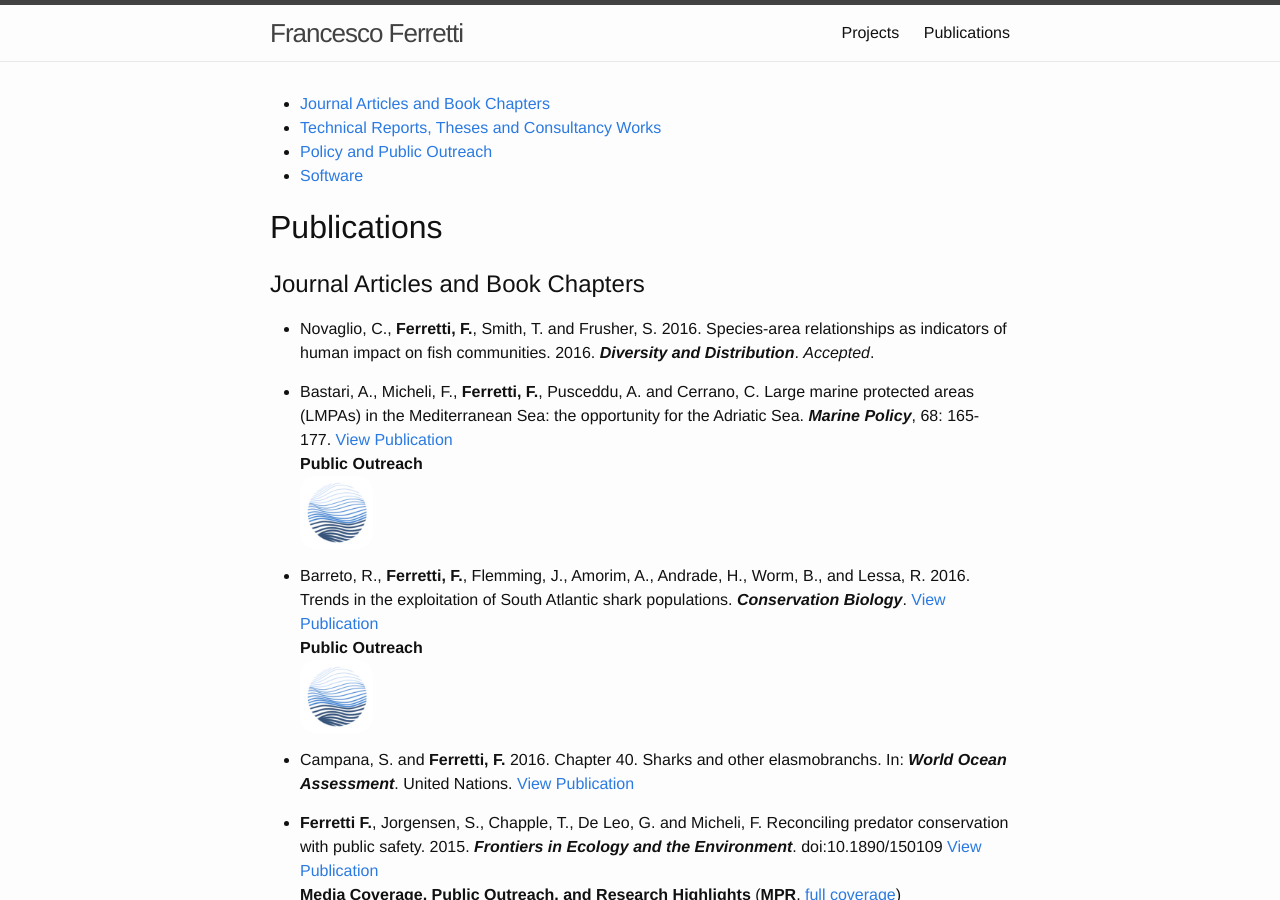
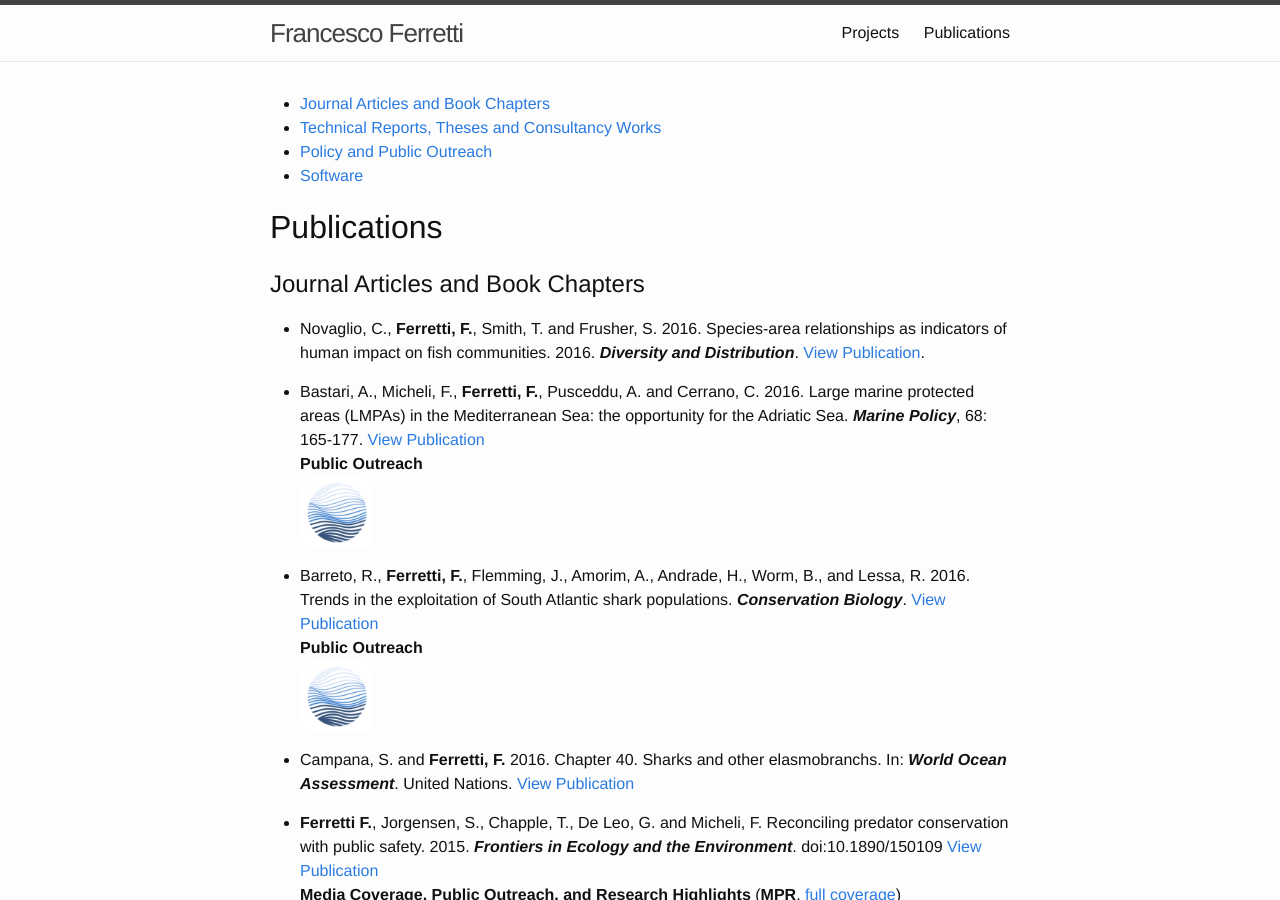
Before and after one commit to ferrettigs/ferrettigs.github.io, a Jekyll site: the page built from 03-Publications.md, in a window 1280 px wide and 900 px high. Built offline with Jekyll 4.4.1, drawn with Linux system fonts in a browser that asks for light colours; comment, search, counter and statistics services are not loaded.

```diff
--- a/03-Publications.md
+++ b/03-Publications.md
@@ -23,9 +23,9 @@ Publications
 
 Journal Articles and Book Chapters
 ----------------------------------
-- Novaglio, C., **Ferretti, F.**, Smith, T. and Frusher, S. 2016. Species-area relationships as indicators of human impact on fish communities. 2016. __*Diversity and Distribution*__. *Accepted*.
+- Novaglio, C., **Ferretti, F.**, Smith, T. and Frusher, S. 2016. Species-area relationships as indicators of human impact on fish communities. 2016. __*Diversity and Distribution*__. [View Publication](http://onlinelibrary.wiley.com/doi/10.1111/ddi.12482/full).
 
-- Bastari, A., Micheli, F., **Ferretti, F.**, Pusceddu, A. and Cerrano, C. Large marine protected areas (LMPAs) in the Mediterranean Sea: the opportunity for the Adriatic Sea. __*Marine Policy*__, 68: 165-177. [View Publication](assets/Bastari.etal.2016.pdf)<br>
+- Bastari, A., Micheli, F., **Ferretti, F.**, Pusceddu, A. and Cerrano, C. 2016. Large marine protected areas (LMPAs) in the Mediterranean Sea: the opportunity for the Adriatic Sea. __*Marine Policy*__, 68: 165-177. [View Publication](assets/Bastari.etal.2016.pdf)<br>
 **Public Outreach**<br>
 [<img src="assets/lenfestTwitterLogo.png" height = "73" alt="Lenfest logo" style = "border-radius: 15px">](http://www.lenfestocean.org/en/news-and-publications/published-paper/large-marine-protected-areas-lmpas-in-the-mediterranean-sea-the-opportunity-of-the-adriatic-sea)
 
```
Also changed, not shown: 02-Projects.md (+8 -0 lines), 6 other files.
